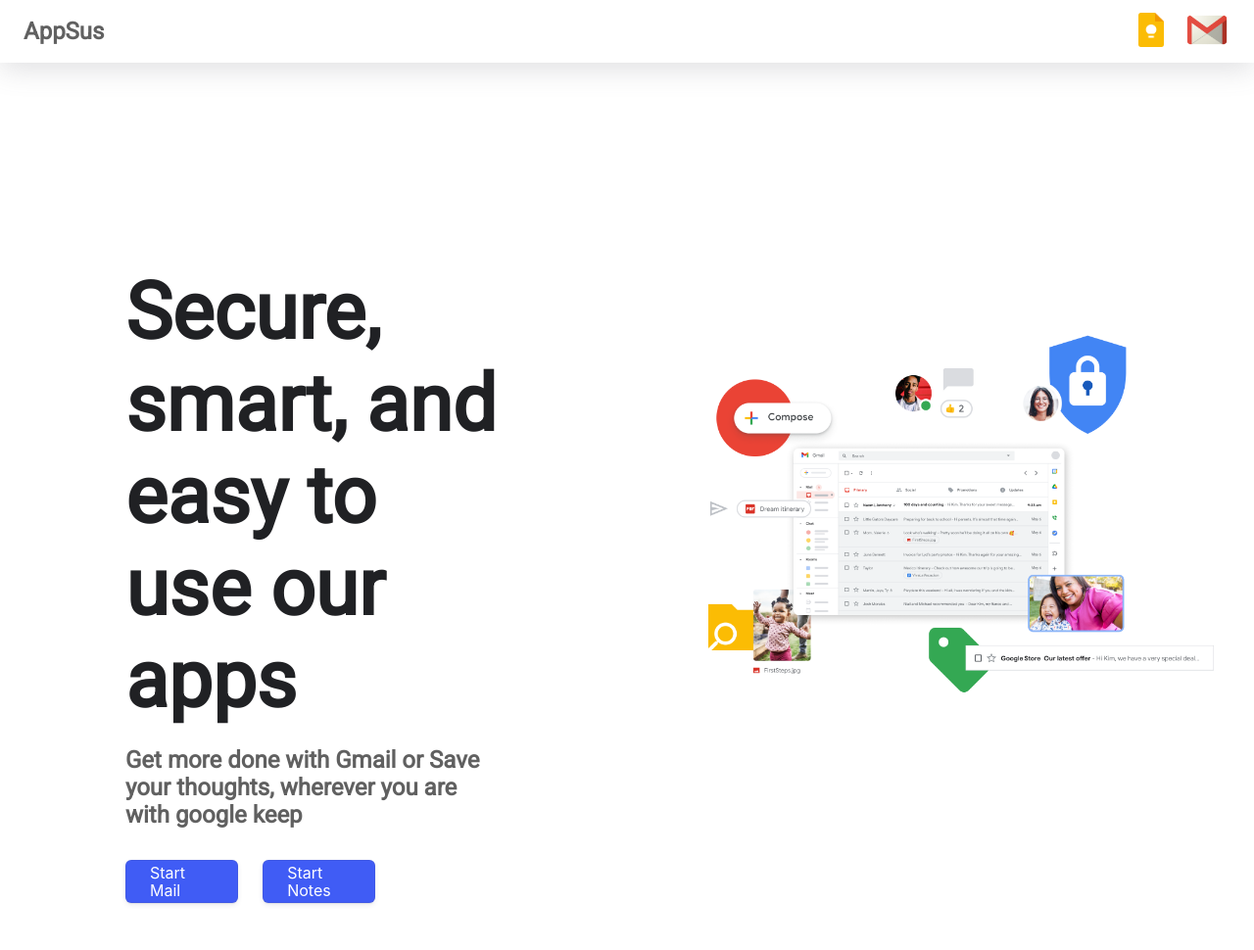
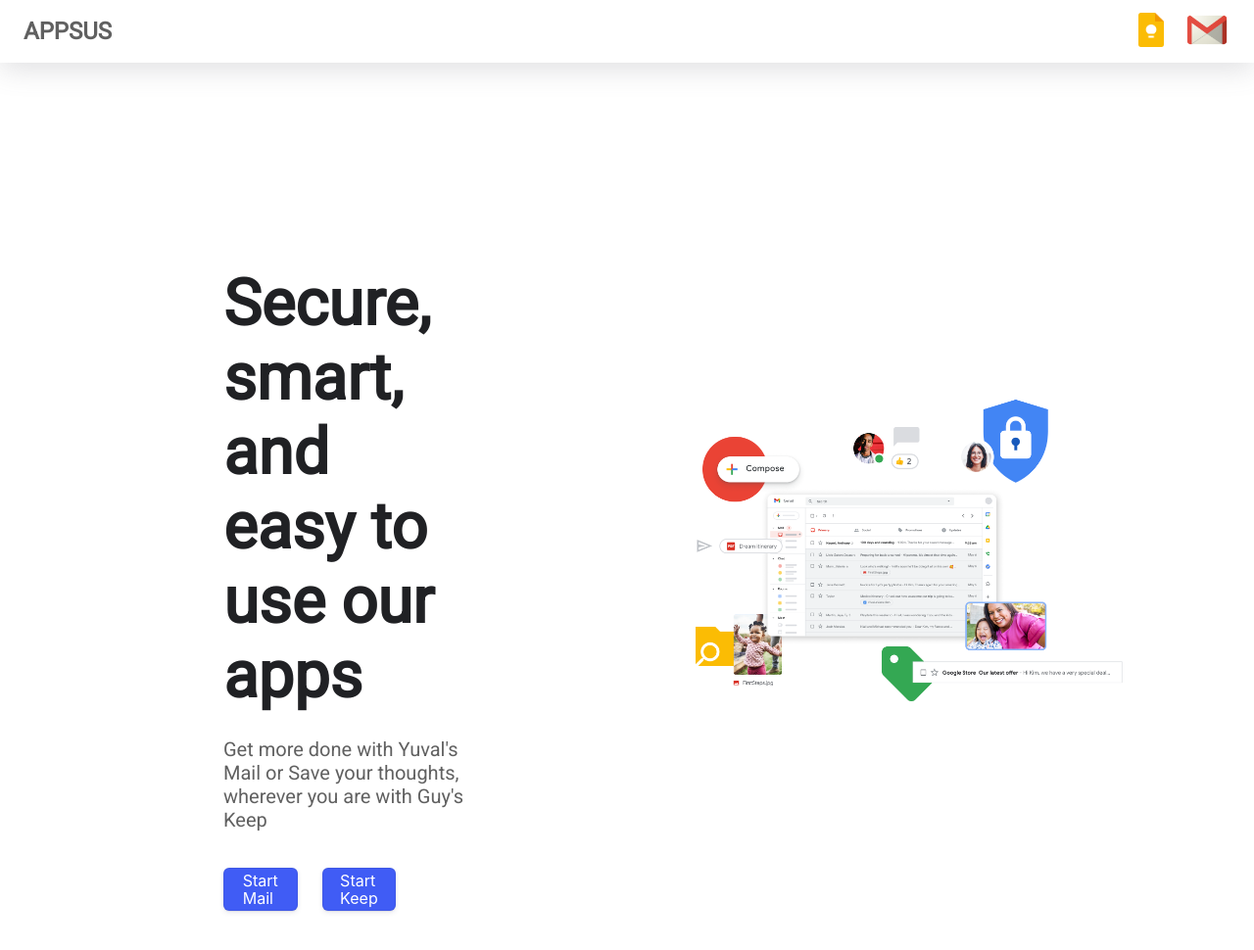
Before and after one commit to Spaiz4564/Appsus, a plain HTML site: page index.html in a window 1280 px wide. Shown: the whole page at 98% size. Before the commit the page ends 922 px from the top, so only its background shows below. Drawn offline with Linux system fonts and the light colour scheme; a web font is replaced by a local one.

Commit message:
finishes

```diff
--- a/assets/style/cmps/AppHeader.css
+++ b/assets/style/cmps/AppHeader.css
@@ -32,3 +32,8 @@
 .lower {
   background: rgb(0 0 0 / 38%) !important;
 }
+
+.welcome-container h2 {
+  font-size: 20px;
+  font-weight: 200;
+}
--- a/assets/style/cmps/HomePage.css
+++ b/assets/style/cmps/HomePage.css
@@ -6,14 +6,15 @@
 }
 
 .welcome-container {
-  padding: 8rem 8rem 0rem 8rem;
+  padding: 8rem 10rem 4rem 8rem;
   display: flex;
   flex-direction: column;
-  gap: 20px;
+  gap: 25px;
   width: 50%;
 }
 
 .home-page {
+  padding: 0px 100px 0px 100px;
   margin-top: 80px;
   display: flex;
   flex-wrap: wrap;
@@ -27,7 +28,7 @@
 .welcome-container h1 {
   color: #202124;
   margin: 0;
-  font-size: 80px;
+  font-size: 65px;
 }
 
 /* CSS */
--- a/cmps/AppHeader.js
+++ b/cmps/AppHeader.js
@@ -1,7 +1,7 @@
 export default {
   template: `
         <header class="app-header">
-            <RouterLink to="/"><h1>AppSus</h1></RouterLink>
+            <RouterLink to="/"><h1>APPSUS</h1></RouterLink>
 
             <nav>
                 <router-link to="/noteIndex"><img class="logo" src='././assets/style/apps/keep/imgs/keep.png' alt="" /></router-link>
--- a/views/HomePage.js
+++ b/views/HomePage.js
@@ -6,10 +6,10 @@
         <section class="home-page">
             <div class="welcome-container">
             <h1>Secure, smart, and easy to use our <br /> apps</h1>
-            <h2>Get more done with Gmail or Save your thoughts, wherever you are with google keep</h2>
+            <h2>Get more done with Yuval's Mail or Save your thoughts, wherever you are with Guy's Keep</h2>
             <div className="welcome-btns">
             <router-link class="btn" to="/mail">Start Mail</router-link>
-            <router-link class="btn" to="/noteIndex">Start Notes</router-link>
+            <router-link class="btn" to="/noteIndex">Start Keep</router-link>
             </div>
 
             </div>
```
